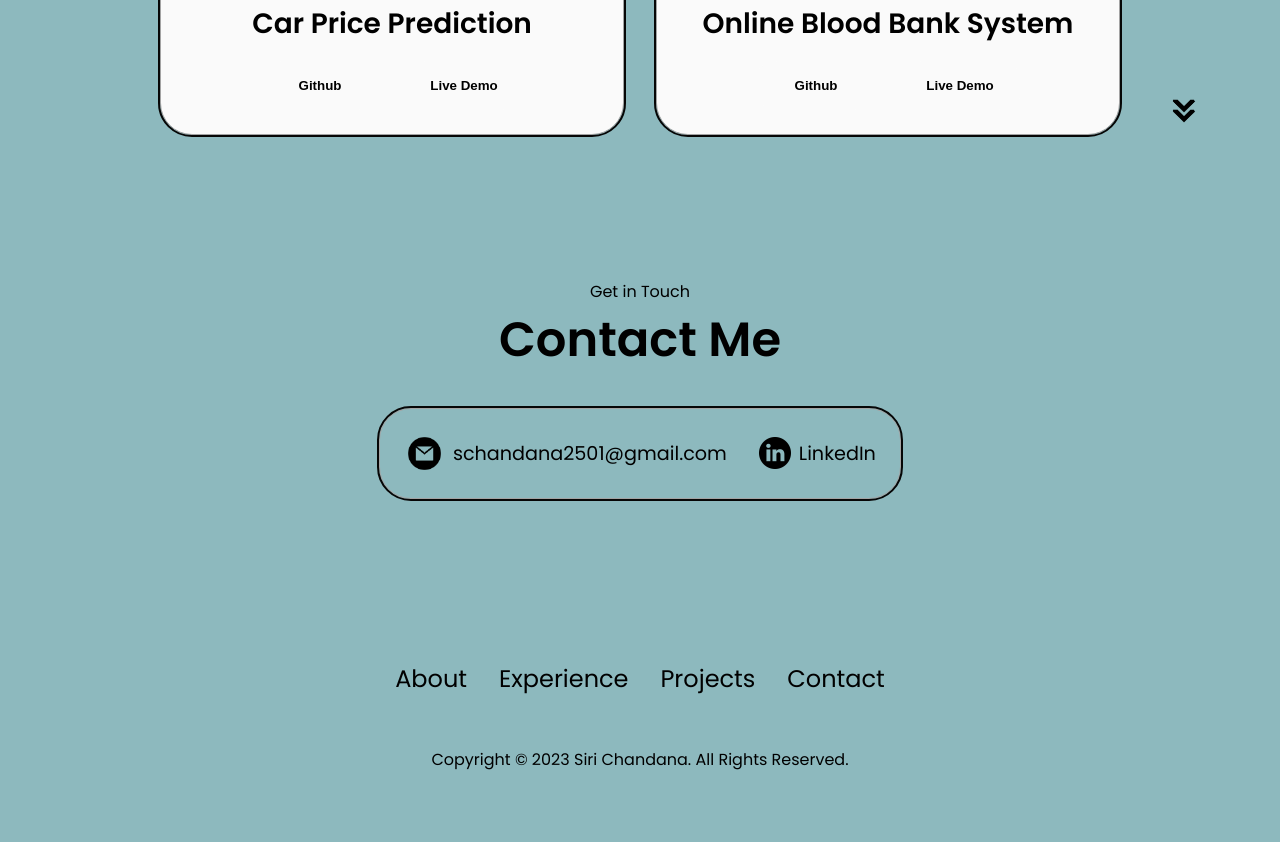
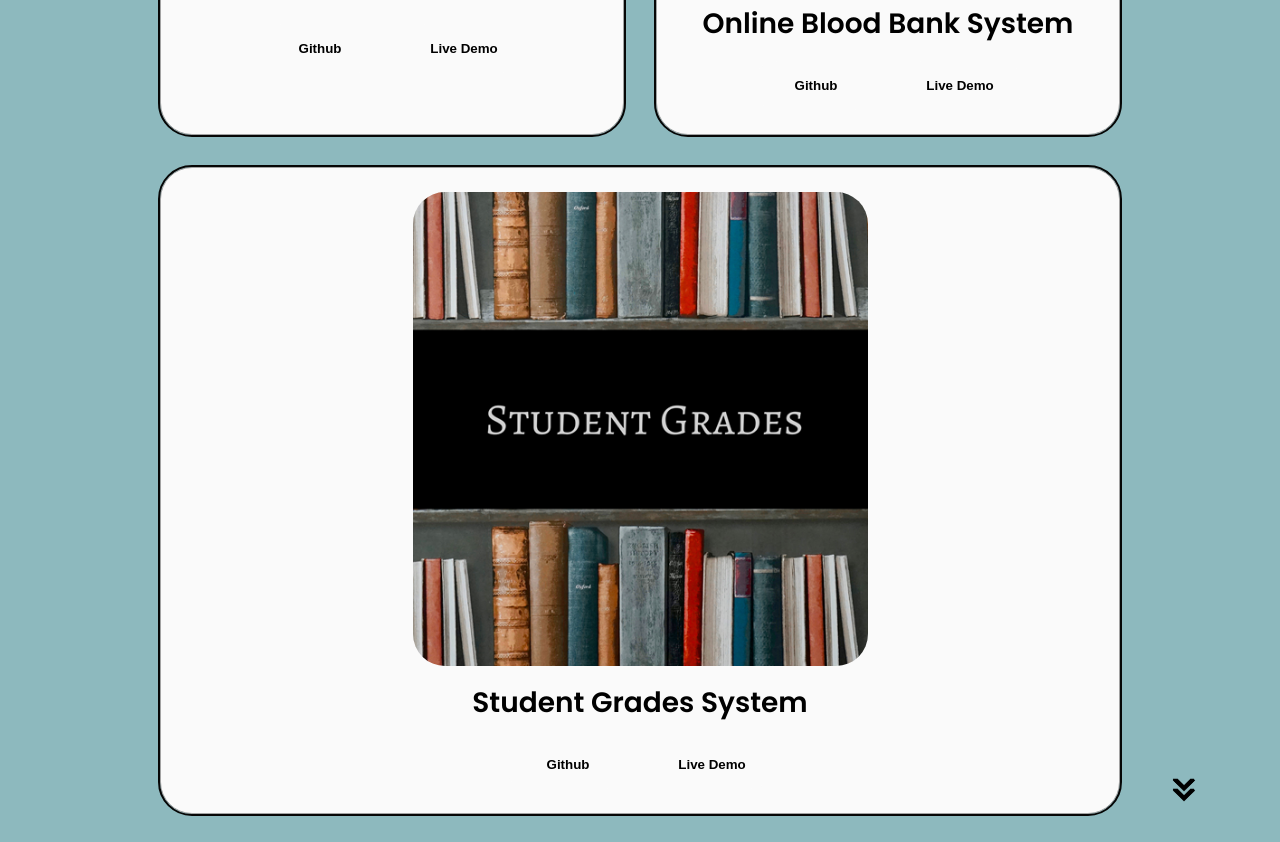
Before and after one commit to SChandana2501/Portfolio, a plain HTML site: page index.html in a window 1280 px wide. Shown: the part 2938-3780 px from the top of the page. Before the commit the page ends 3757 px from the top, so only its background shows below. Drawn offline with nearby package versions, Linux system fonts and the light colour scheme.

Commit message:
Update commit

```diff
--- a/index.html
+++ b/index.html
@@ -216,16 +216,16 @@
                     <button class="btn btn-color-2 project-btn" onclick="location.href='https://github.com/SChandana2501/Online-Blood-Bank-System/assets/150395569/0f2d67d4-6409-4545-8ae7-2306d332b9c6'">Live Demo</button>
                 </div>
             </div>
-            <!-- <div class="details-container color-container">
+            <div class="details-container color-container">
                 <div class="article-container">
-                    <img src="./assets/project-3.png" alt="Project 3" class="project-img" />
+                    <img src="./assets/projectsg-3.png" alt="Project 3" class="project-img" />
                 </div>
-                <h2 class="experience-sub-title project-title">Project Three</h2>
+                <h2 class="experience-sub-title project-title">Student Grades System</h2>
                 <div class="btn-container">
-                    <button class="btn btn-color-2 project-btn" onclick="location.href='https://github.com/SChandana2501/Car-Price-Prediction'">Github</button>
+                    <button class="btn btn-color-2 project-btn" onclick="location.href='https://github.com/SChandana2501/Student-Grades-Spring-Boot.git'">Github</button>
                     <button class="btn btn-color-2 project-btn" onclick="location.href='https://github.com/SChandana2501/Car-Price-Prediction'">Live Demo</button>
                 </div>
-            </div> -->
+            </div>
         </div>
     </div>
         <img src="./assets/arrow.png" alt="Arrow icon" class="icon arrow" onclick="location.href='./#projects'" />
```
Also changed, not shown: assets/projectcp-1.png, assets/projectsg-3.png (added).
